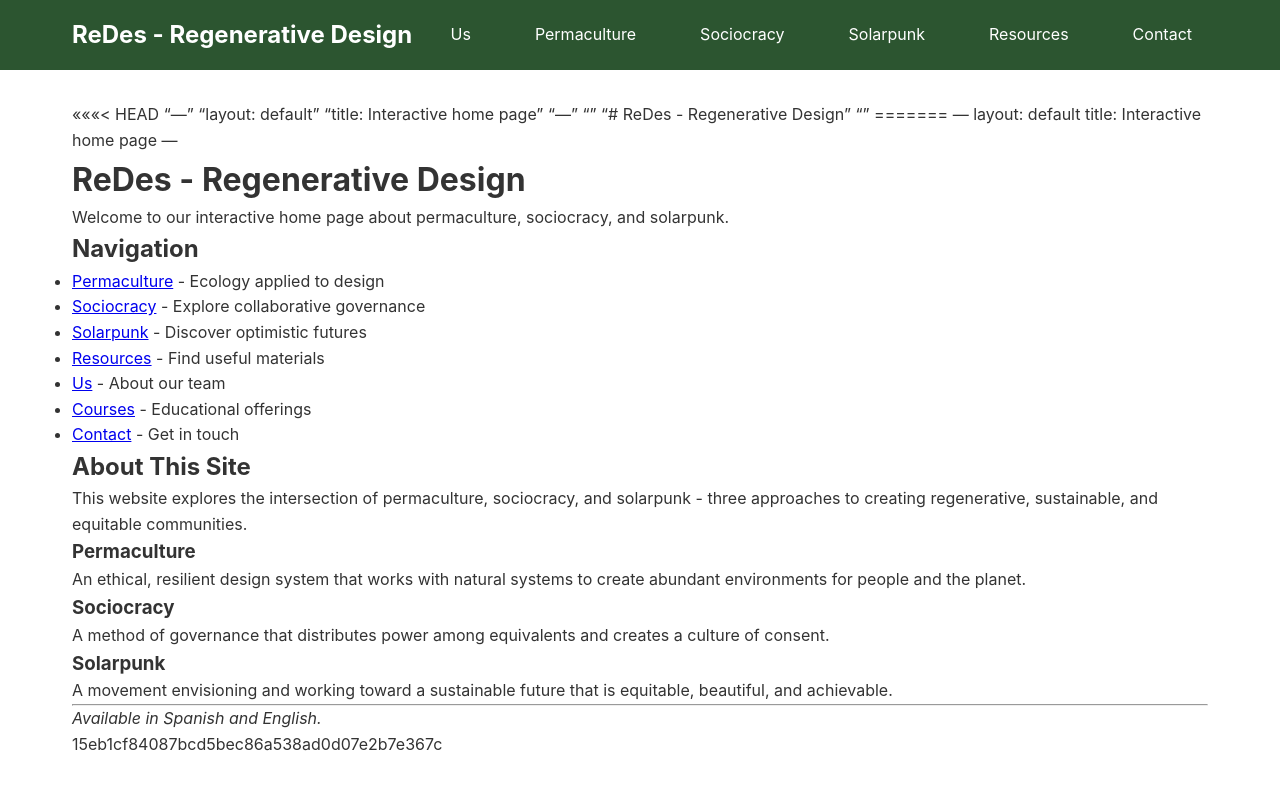
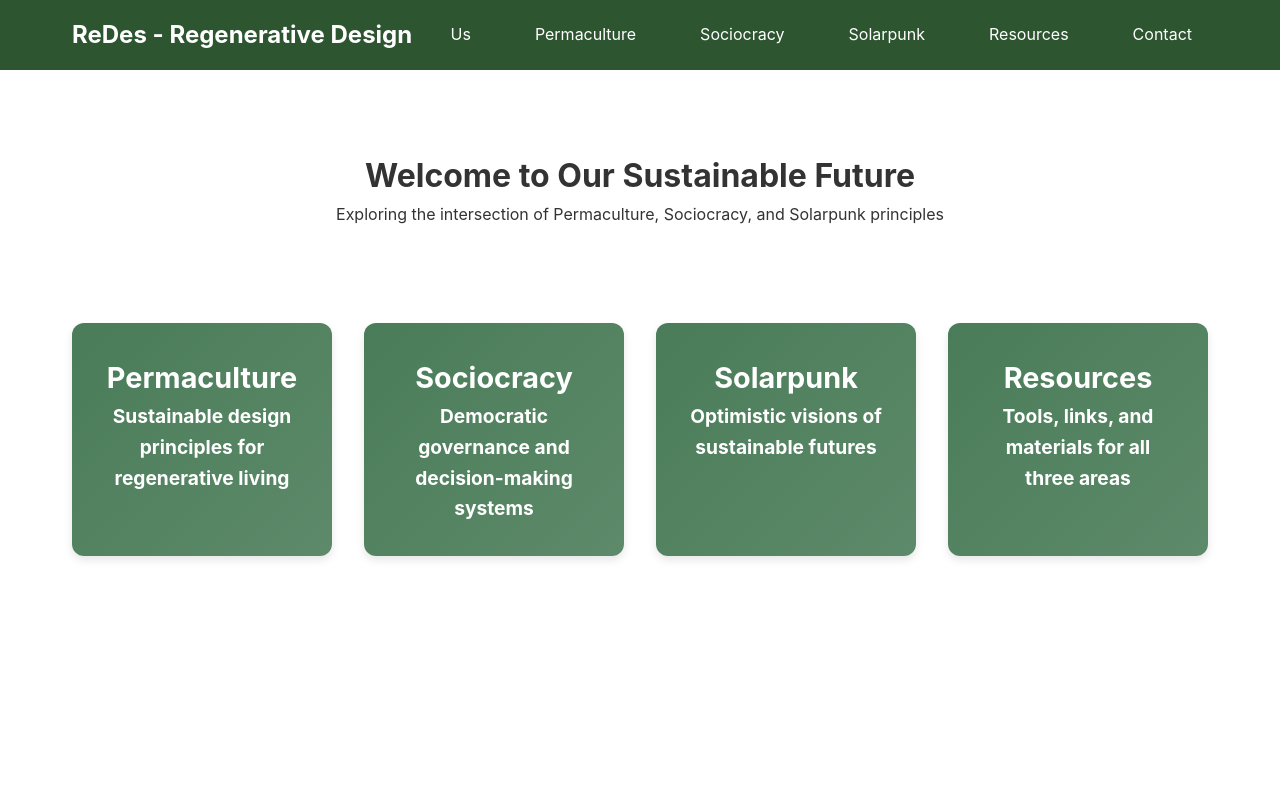
Before and after one commit to pawelngei/re-des, a Jekyll site: the page built from index.md, in a window 1280 px wide. Shown: the top 790 px of the page. Built offline with Jekyll 4.4.1, drawn with Linux system fonts in a browser that asks for light colours; our own code applies the rules of GitHub Pages for plain Markdown files.

Commit message:
Update index.md

```diff
--- a/index.md
+++ b/index.md
@@ -1,45 +1,31 @@
-<<<<<<< HEAD
-"---"
-"layout: default"
-"title: Interactive home page"
-"---"
-""
-"# ReDes - Regenerative Design"
-""
-=======
 ---
 layout: default
-title: Interactive home page
+title: Home
 ---
 
-# ReDes - Regenerative Design
+<div class="hero-section">
+    <h1>Welcome to Our Sustainable Future</h1>
+    <p>Exploring the intersection of Permaculture, Sociocracy, and Solarpunk principles</p>
+</div>
 
-Welcome to our interactive home page about permaculture, sociocracy, and solarpunk.
+<div class="hero-buttons">
+    <a href="{{ '/permaculture/' | relative_url }}" class="hero-button">
+        <h2>Permaculture</h2>
+        <p>Sustainable design principles for regenerative living</p>
+    </a>
 
-## Navigation
+    <a href="{{ '/sociocracy/' | relative_url }}" class="hero-button">
+        <h2>Sociocracy</h2>
+        <p>Democratic governance and decision-making systems</p>
+    </a>
 
-- [Permaculture](/permaculture/) - Ecology applied to design
-- [Sociocracy](/sociocracy/) - Explore collaborative governance
-- [Solarpunk](/solarpunk-2/) - Discover optimistic futures
-- [Resources](/resources/) - Find useful materials
-- [Us](/us/) - About our team
-- [Courses](/courses/) - Educational offerings
-- [Contact](/contact/) - Get in touch
+    <a href="{{ '/solarpunk/' | relative_url }}" class="hero-button">
+        <h2>Solarpunk</h2>
+        <p>Optimistic visions of sustainable futures</p>
+    </a>
 
-## About This Site
-
-This website explores the intersection of permaculture, sociocracy, and solarpunk - three approaches to creating regenerative, sustainable, and equitable communities.
-
-### Permaculture
-An ethical, resilient design system that works with natural systems to create abundant environments for people and the planet.
-
-### Sociocracy
-A method of governance that distributes power among equivalents and creates a culture of consent.
-
-### Solarpunk
-A movement envisioning and working toward a sustainable future that is equitable, beautiful, and achievable.
-
----
-
-*Available in Spanish and English.*
->>>>>>> 15eb1cf84087bcd5bec86a538ad0d07e2b7e367c
+    <a href="{{ '/resources/' | relative_url }}" class="hero-button">
+        <h2>Resources</h2>
+        <p>Tools, links, and materials for all three areas</p>
+    </a>
+</div>
```
